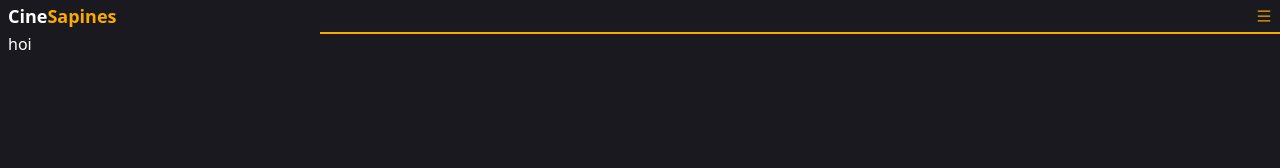
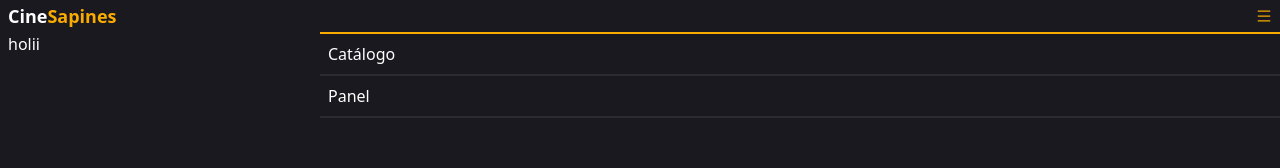
Before and after one commit to Ariff-dev/Cinesapiens_Hybridge_frontend, a React (Vite) app: page / in a window 1280 px wide. Shown: the top 168 px of the page. Built offline with nearby package versions, Linux system fonts and the light colour scheme.

Commit message:
Create Context

```diff
--- a/package.json
+++ b/package.json
@@ -12,7 +12,8 @@
   "dependencies": {
     "react": "^18.3.1",
     "react-dom": "^18.3.1",
-    "react-icons": "^5.3.0"
+    "react-icons": "^5.3.0",
+    "react-router-dom": "^6.27.0"
   },
   "devDependencies": {
     "@eslint/js": "^9.11.1",
--- /dev/null
+++ b/src/components/layouts/LayoutMain.tsx
@@ -0,0 +1,14 @@
+// Layout.tsx
+import { Outlet } from 'react-router-dom'
+import { Navbar } from '../ui/Navbar'
+
+const LayoutMain = () => {
+  return (
+    <div className='bg-primary-color min-h-screen text-white'>
+      <Navbar />
+      <Outlet /> {/* Esto renderiza los componentes de las rutas hijas */}
+    </div>
+  )
+}
+
+export default LayoutMain
--- a/src/components/ui/Navbar.tsx
+++ b/src/components/ui/Navbar.tsx
@@ -1,4 +1,6 @@
 import { AiOutlineMenu, AiOutlineClose } from 'react-icons/ai'
+import { Link } from 'react-router-dom'
+import './navbar.css'
 
 export const Navbar = () => {
   return (
@@ -18,8 +20,19 @@ export const Navbar = () => {
           </button>
         </div>
       </div>
-      <div className='min-h-screen w-3/4 right-0 float-end border-t-2 border-primary-text-color bg-primary-color'>
-        <button className='p-2 w-full flex '></button>
+      <div className='min-h-screen w-3/4 right-0 float-end border-t-2  border-primary-text-color bg-primary-color'>
+        <ul className=''>
+          <li className='link-items'>
+            <Link to={'/catalog'}>
+              <p>Catálogo</p>
+            </Link>
+          </li>
+          <li className='link-items'>
+            <Link to={'/login'}>
+              <p>Panel</p>
+            </Link>
+          </li>
+        </ul>
       </div>
     </nav>
   )
--- /dev/null
+++ b/src/components/ui/navbar.css
@@ -0,0 +1,7 @@
+@tailwind base;
+@tailwind components;
+@tailwind utilities;
+
+.link-items{
+    @apply border-b-2 border-gray-500/20 p-2
+}
--- /dev/null
+++ b/src/context/UserContext.tsx
@@ -0,0 +1,10 @@
+import { createContext } from 'react'
+interface UserContextInterface {
+  login: boolean
+  setLogin: (login: boolean) => void
+}
+
+export const UserContext = createContext<UserContextInterface>({
+  login: false,
+  setLogin: () => {},
+})
--- /dev/null
+++ b/src/context/UserProvider.tsx
@@ -0,0 +1,14 @@
+import { ReactNode, useState } from 'react'
+import { UserContext } from './UserContext'
+
+const UserProvider = ({ children }: { children: ReactNode }) => {
+  const [login, setLogin] = useState<boolean>(false)
+
+  return (
+    <UserContext.Provider value={{ login, setLogin }}>
+      {children}
+    </UserContext.Provider>
+  )
+}
+
+export default UserProvider
--- a/src/index.css
+++ b/src/index.css
@@ -1,3 +1,4 @@
 @tailwind base;
 @tailwind components;
 @tailwind utilities;
+@tailwind variants;
--- a/src/main.tsx
+++ b/src/main.tsx
@@ -1,14 +1,11 @@
 import { StrictMode } from 'react'
 import { createRoot } from 'react-dom/client'
 import './index.css'
-import { HomePage } from './pages/app/HomePage.tsx'
-import { Navbar } from './components/ui/Navbar.tsx'
+import { RouterProvider } from 'react-router-dom'
+import { router } from './routes/root.tsx'
 
 createRoot(document.getElementById('root')!).render(
   <StrictMode>
-    <main className='bg-primary-color min-h-screen text-white'>
-      <Navbar />
-      <HomePage />
-    </main>
+    <RouterProvider router={router}></RouterProvider>
   </StrictMode>
 )
--- a/src/pages/app/HomePage.tsx
+++ b/src/pages/app/HomePage.tsx
@@ -1,3 +1,3 @@
 export const HomePage = () => {
-  return <main className='mx-2'>hoi</main>
+  return <main className='mx-2'>holii</main>
 }
--- /dev/null
+++ b/src/routes/root.tsx
@@ -0,0 +1,19 @@
+import { createBrowserRouter } from 'react-router-dom'
+import LayoutMain from '../components/layouts/LayoutMain'
+import { HomePage } from '../pages/app/HomePage'
+
+export const router = createBrowserRouter([
+  {
+    path: '/',
+    element: <LayoutMain />,
+    children: [
+      {
+        path: '/',
+        element: <HomePage />,
+      },
+      {
+        path: '/catalog',
+      },
+    ],
+  },
+])
```
Also changed, not shown: 1 other file (tests, documents, lock files or other folders).
